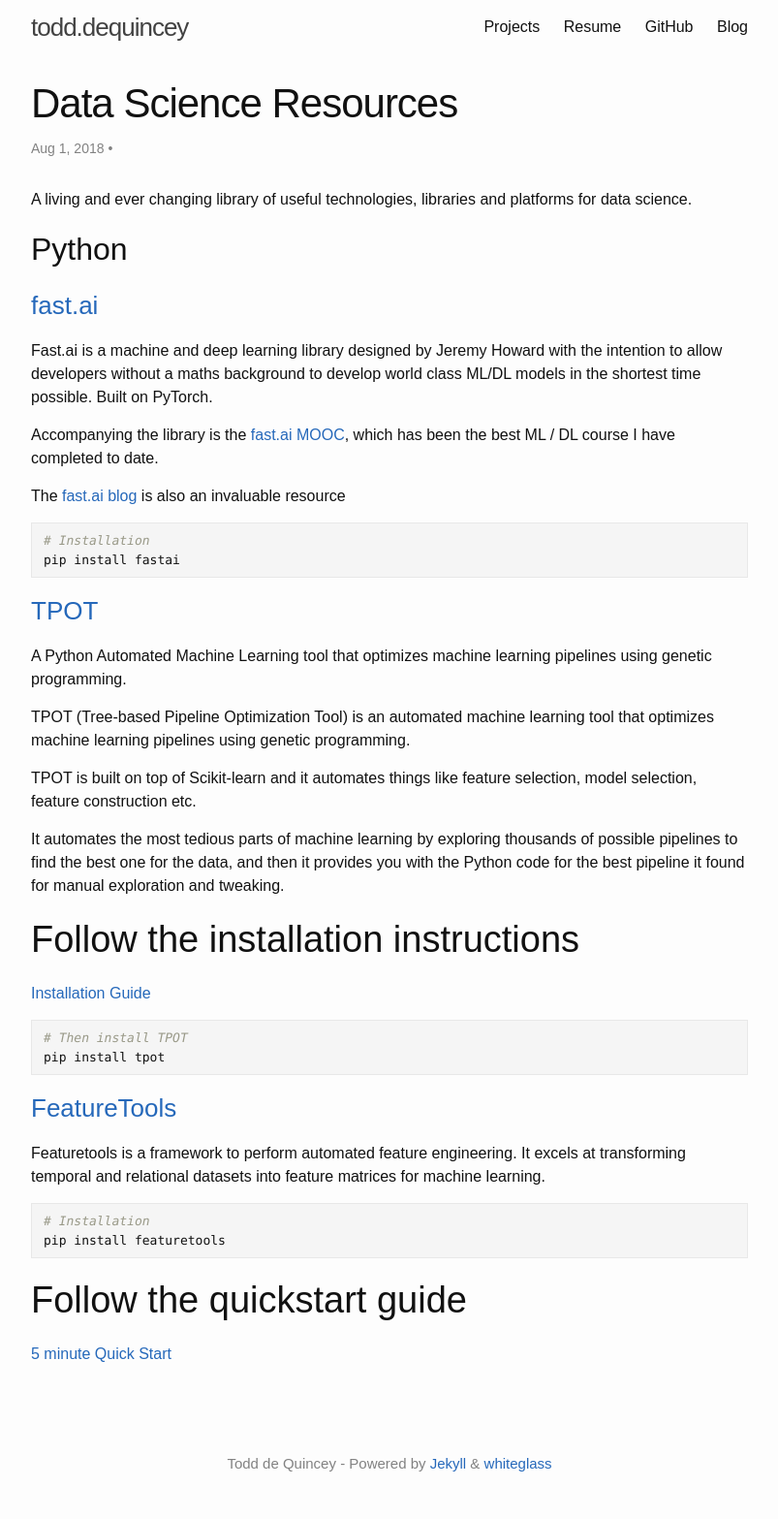
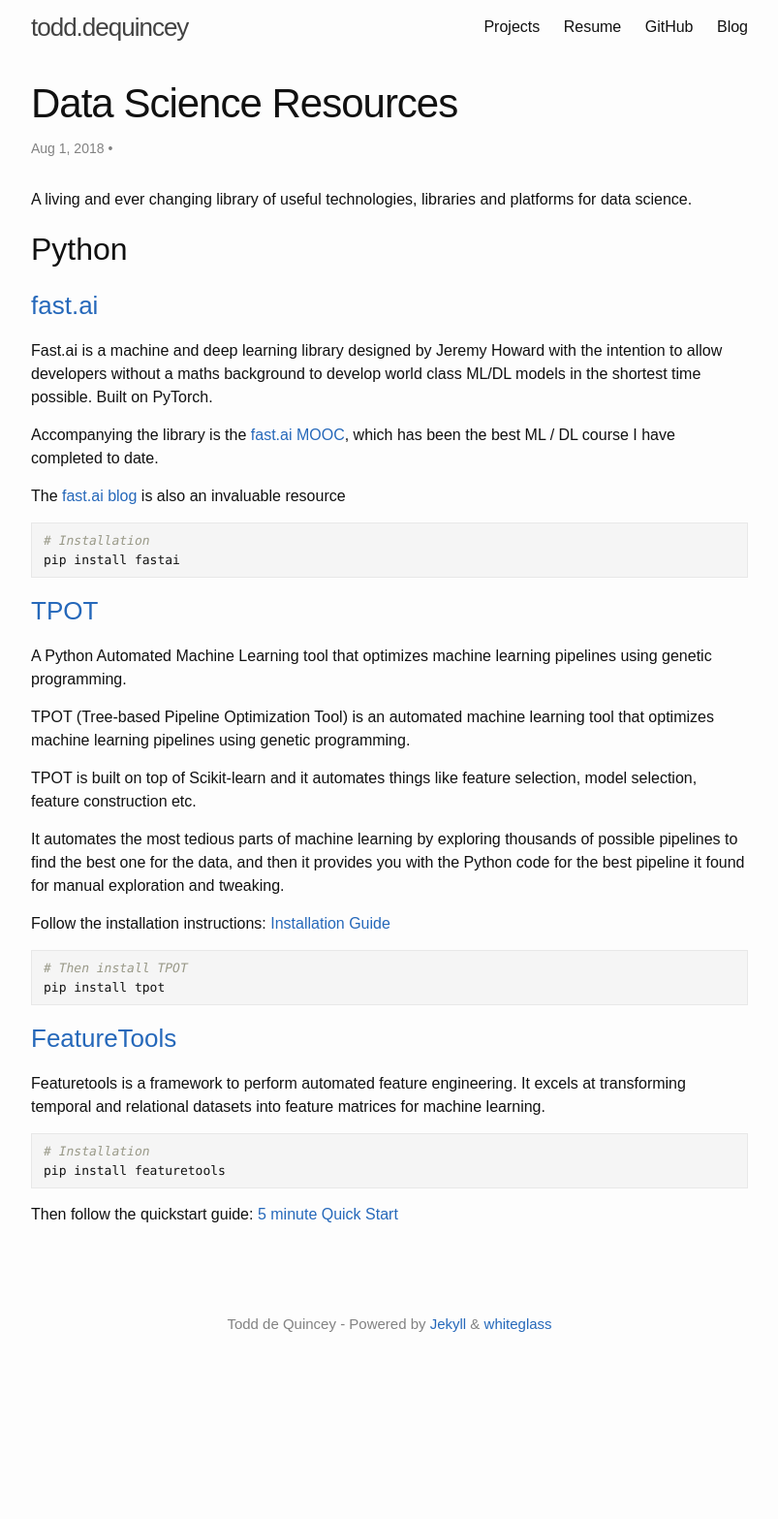
Before and after one commit to toddy86/dequincey.blog, a Jekyll site: the page built from _posts/2018-08-01-data-science-resources.md, in a window 1280 px wide. Shown: the whole page at 97% size, without its empty margins (238-1041 px from the left). Built offline with Jekyll 4.4.1, drawn with Linux system fonts in a browser that asks for light colours; after the commit the page ends 1423 px from its top, so only the background shows below that.

Commit message:
DS page updates

```diff
--- a/_posts/2018-08-01-data-science-resources.md
+++ b/_posts/2018-08-01-data-science-resources.md
@@ -34,8 +34,8 @@
 
 It automates the most tedious parts of machine learning by exploring thousands of possible pipelines to find the best one for the data, and then it provides you with the Python code for the best pipeline it found for manual exploration and tweaking.
 
-# Follow the installation instructions
-<a href="http://epistasislab.github.io/tpot/installing/">Installation Guide</a>
+Follow the installation instructions: <a href="http://epistasislab.github.io/tpot/installing/">Installation Guide</a>
+
 {% highlight ruby %}
 # Then install TPOT
 pip install tpot
@@ -48,5 +48,4 @@
 # Installation
 pip install featuretools
 {% endhighlight %}
-# Follow the quickstart guide
-<a href="https://docs.featuretools.com/#minute-quick-start">5 minute Quick Start</a>
+Then follow the quickstart guide: <a href="https://docs.featuretools.com/#minute-quick-start">5 minute Quick Start</a>
```
